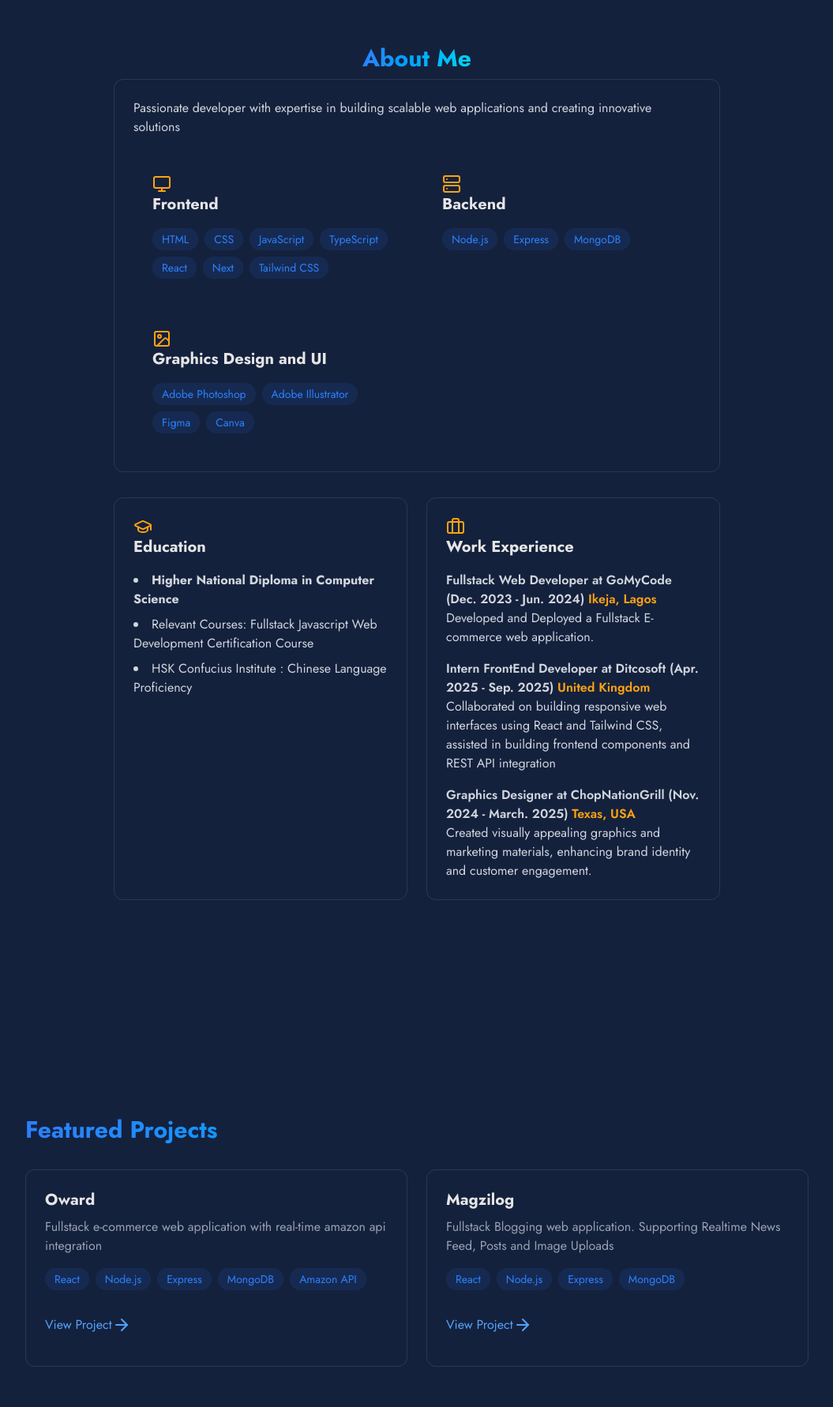
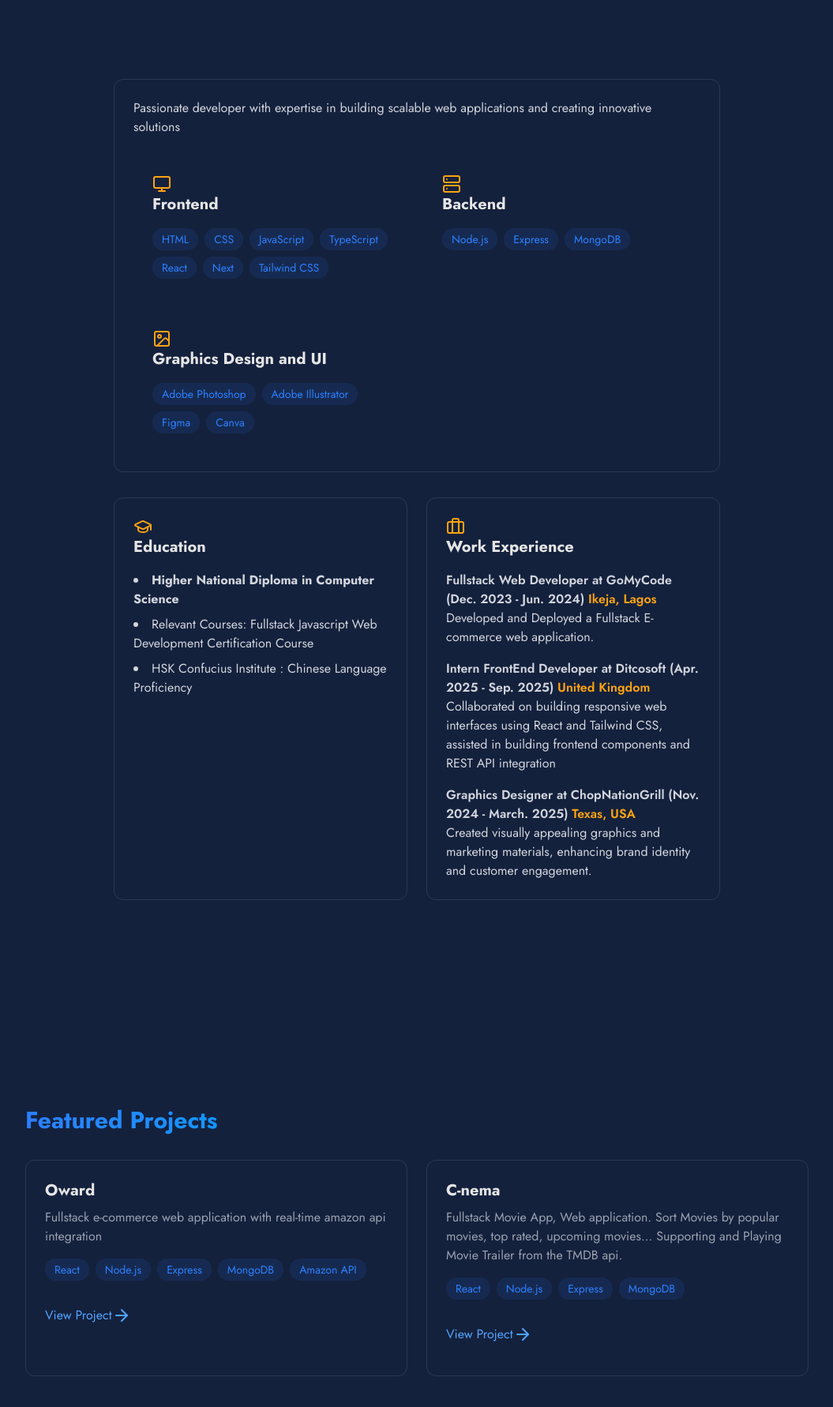
Before and after one commit to OjeeAfolabi/Portfolio, a React (Vite) app in the folder my-portfolio/: page / in a window 1280 px wide. Shown: the part 776-2558 px from the top of the page at 79% size, without its empty margins (112-1167 px from the left). Built offline with nearby package versions, Linux system fonts and the light colour scheme.

Commit message:
Updating UI

```diff
--- a/my-portfolio/src/components/LoadingScreen.jsx
+++ b/my-portfolio/src/components/LoadingScreen.jsx
@@ -27,7 +27,7 @@ const LoadingScreen = ({ onComplete }) => {
           {text}
           <span className="animate-blink ml-1"> | </span>
         </div>
-        <div className="w-[200px] h-2 bg-gray-500 rounded relative overflow-hidden  ">
+        <div className="w-[200px] h-0.5 bg-gray-500 rounded relative overflow-hidden  ">
           <div className="w-[40%] h-full bg-[#fca311] shadow-[0_0_15px_#3b82f6] animate-loading-bar">
             {""}
           </div>
--- a/my-portfolio/src/components/pages/About.jsx
+++ b/my-portfolio/src/components/pages/About.jsx
@@ -26,7 +26,7 @@ const About = () => {
     >
       <Scroll>
         <div className="max-w-3xl w-full mx-auto px-4 flex flex-col items-center">
-          <h2 className="text-3xl font-bold mb-2 bg-linear-to-r from-blue-500 to-cyan-400 bg-clip-text text-transparent">
+          <h2 className="text-3xl font-bold mb-2  from-blue-500 to-cyan-400 bg-clip-text text-transparent">
             About Me
           </h2>
         </div>
--- a/my-portfolio/src/components/pages/Projects.jsx
+++ b/my-portfolio/src/components/pages/Projects.jsx
@@ -49,10 +49,9 @@ const Projects = () => {
               </div>
             </div>
             <div className="p-6 rounded-xl border border-white/10 hover:-translate-y-1 hover:border-blue-500/30 hover:shadow-[0_2px_8px_rgba(59,130,246,0.2)] transition-all">
-              <h3 className="text-xl font-bold mb-2">Magzilog</h3>
+              <h3 className="text-xl font-bold mb-2">C-nema</h3>
               <p className="text-gray-400 mb-4">
-                Fullstack Blogging web application. Supporting Realtime News
-                Feed, Posts and Image Uploads
+                Fullstack Movie App, Web application. Sort Movies by popular movies, top rated, upcoming movies... Supporting and Playing Movie Trailer from the TMDB api.
               </p>
               <div className="flex flex-wrap gap-2 mb-4">
                 {["React", "Node.js", "Express", "MongoDB"].map((tech, key) => (
```
